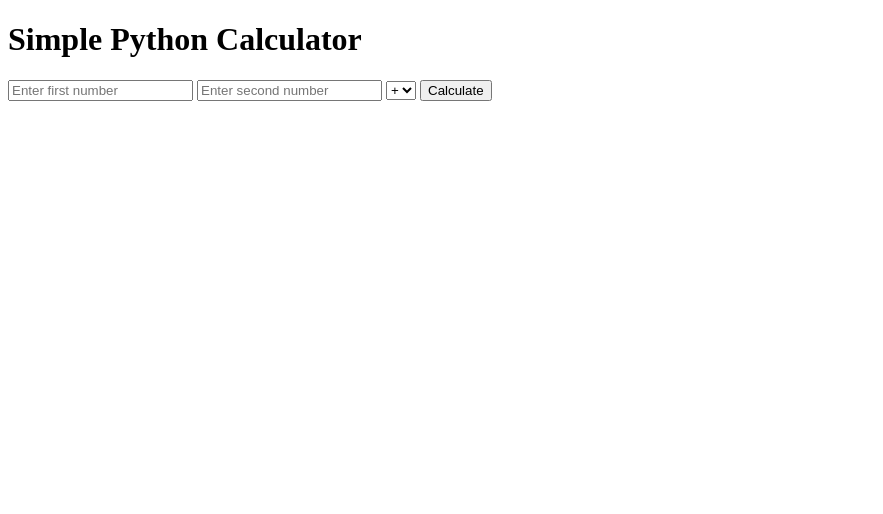
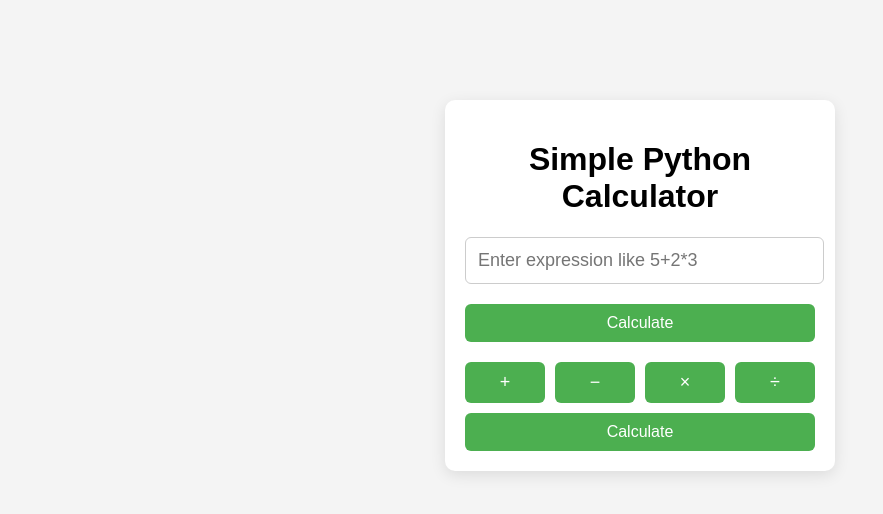
Before and after one commit to Sparsh-4388/web-calculator, a Flask app: page / in a window 1280 px wide. Shown: the top 514 px of the page, without its empty margins (0-883 px from the left). Run offline with Flask 3, Linux system fonts and the light colour scheme.

Commit message:
Update: support fulll expression

```diff
--- a/app.py
+++ b/app.py
@@ -7,18 +7,8 @@ def calculator():
     result = None
     if request.method == "POST":
         try:
-            num1 = float(request.form["num1"])
-            num2 = float(request.form["num2"])
-            operation = request.form["operation"]
-
-            if operation == "add":
-                result = num1 + num2
-            elif operation == "subtract":
-                result = num1 - num2
-            elif operation == "multiply":
-                result = num1 * num2
-            elif operation == "divide":
-                result = num1 / num2
+            expr = request.form["expression"]
+            result = eval(expr)
         except Exception as e:
             result = f"Error: {e}"
 
--- /dev/null
+++ b/static/styles.css
@@ -0,0 +1,65 @@
+body {
+    margin: 0;
+    padding: 0;
+    font-family: Arial, sans-serif;
+    background-color: #f4f4f4;
+}
+
+.container {
+    width: 350px;
+    margin: 100px auto;
+    padding: 20px;
+    background-color: #fff;
+    box-shadow: 0 4px 15px rgba(0, 0, 0, 0.1);
+    border-radius: 10px;
+    text-align: center;
+}
+
+input[type="text"] {
+    width: 95%;
+    padding: 12px;
+    font-size: 18px;
+    border: 1px solid #ccc;
+    border-radius: 6px;
+    margin-bottom: 10px;
+}
+
+button {
+    width: 100%;
+    padding: 10px;
+    background-color: #4caf50;
+    color: white;
+    font-size: 16px;
+    border: none;
+    border-radius: 6px;
+    cursor: pointer;
+    margin-top: 10px;
+    transition: background-color 0.3s ease;
+}
+
+button:hover {
+    background-color: #45a049;
+}
+
+.button-group {
+    display: flex;
+    justify-content: space-between;
+    gap: 10px;
+    margin-top: 10px;
+}
+
+.button-group button {
+    flex: 1;
+    padding: 10px 0;
+    font-size: 18px;
+    background-color: #4caf50;
+    border: none;
+    border-radius: 6px;
+    color: white;
+    cursor: pointer;
+    transition: background-color 0.2s ease;
+}
+
+.button-group button:hover {
+    background-color: #388e3c;
+}
--- a/templates/index.html
+++ b/templates/index.html
@@ -2,19 +2,21 @@
 <html>
 <head>
     <title>Flask Calculator</title>
+    <link rel="stylesheet" href="{{ url_for('static', filename='styles.css') }}">
 </head>
 <body>
+    <div class="container">
         <h1>Simple Python Calculator</h1>
         <form method="POST">
-        <input type="number" name="num1" step="any" placeholder="Enter first number" required>
-        <input type="number" name="num2" step="any" placeholder="Enter second number" required>
+            <input type="text" name="expression" placeholder="Enter expression like 5+2*3" required>
+            <button type="submit">Calculate</button>
 
-        <select name="operation">
-            <option value="add">+</option>
-            <option value="subtract">-</option>
-            <option value="multiply">*</option>
-            <option value="divide">/</option>
-        </select>
+            <div class="button-group">
+                <button type="submit" name="operation" value="add">+</button>
+                <button type="submit" name="operation" value="subtract">−</button>
+                <button type="submit" name="operation" value="multiply">×</button>
+                <button type="submit" name="operation" value="divide">÷</button>
+            </div>
 
             <button type="submit">Calculate</button>
         </form>
@@ -22,5 +24,6 @@
         {% if result is not none %}
             <h2>Result: {{ result }}</h2>
         {% endif %}
+    </div>
 </body>
 </html>
```
Lines whose indentation alone changed are shown as unchanged.
